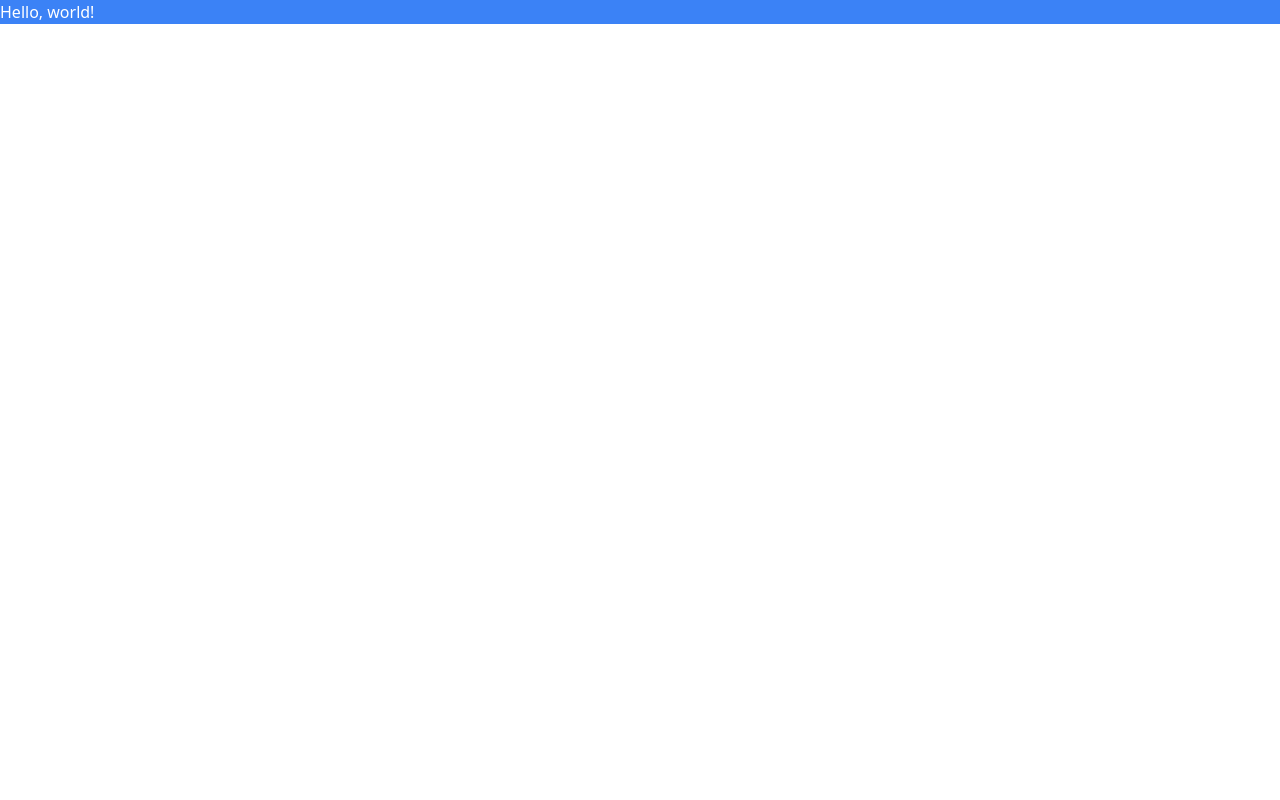
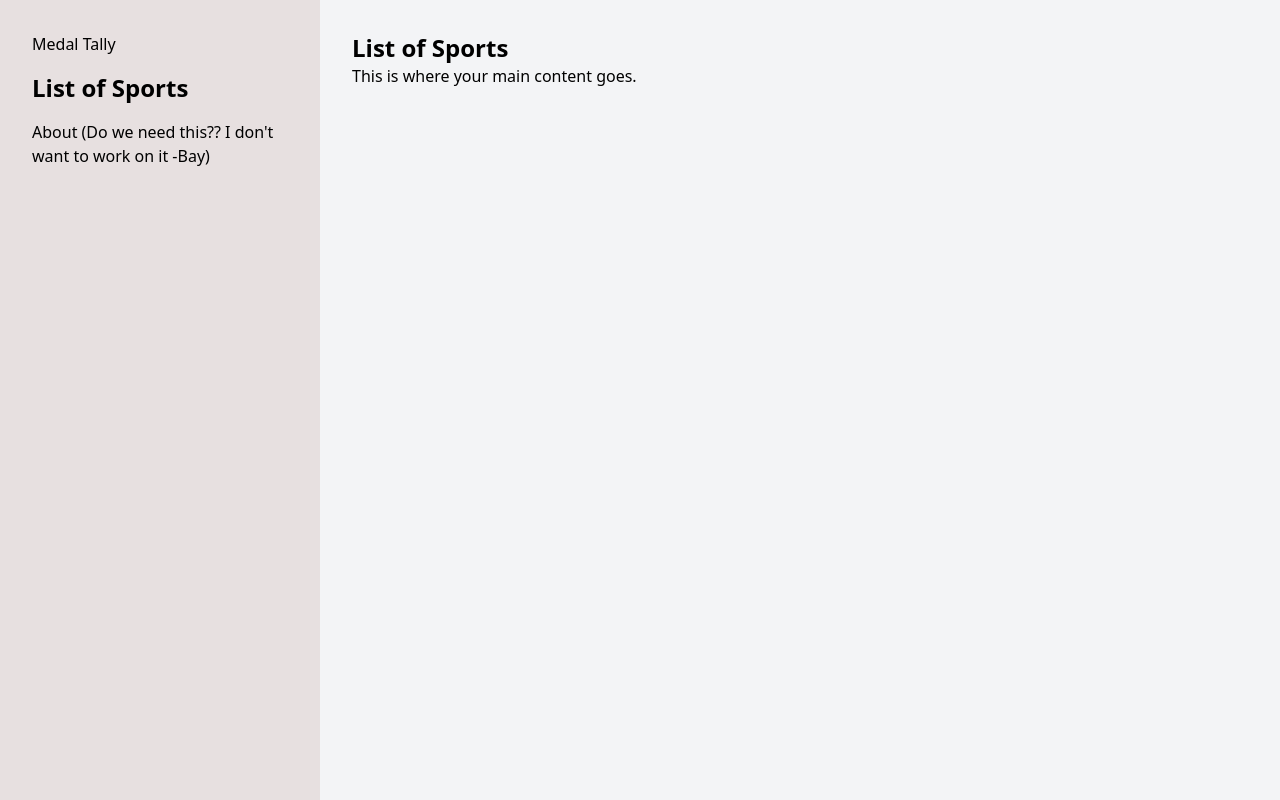
Before and after one commit to chartchai-class/project-2-peanut-butter-and-jelly-frontend, a Vue app: page /sportlist in a window 1280 px wide. Before the commit this address had no page. Built offline with nearby package versions, Linux system fonts and the light colour scheme.

Commit message:
Add basic elements of navigation bar
I give up

```diff
--- a/src/App.vue
+++ b/src/App.vue
@@ -1,13 +1,27 @@
 <script setup lang="ts">
-
-
+  import { RouterLink, RouterView } from 'vue-router'
 </script>
 
 <template>
-  <div class="bg-blue-500 text-white">Hello, world!</div>
+  <div class="flex h-screen">
+    <nav class="w-1/4 bg-[rgb(231,224,224)] p-8">
+      <ul>
+        <li class="mb-4"><a class="hover:bg-yellow-400 hover:rounded-lg hover:px-4 hover:py-2 transition-all">
+          <RouterLink exact-active-class="font-extrabold text-2xl" :to="{ name: 'medal-tally-view' }">Medal Tally</RouterLink>
+        </a></li>
+        <li class="mb-4"><a class="hover:bg-yellow-400 hover:rounded-lg hover:px-4 hover:py-2 transition-all">
+          <RouterLink exact-active-class="font-extrabold text-2xl" :to="{ name: 'sport-list-view' }">List of Sports</RouterLink>
+        </a></li>
+        <li class="mb-4"><a href="#" class="hover:bg-yellow-400 hover:rounded-lg hover:px-4 hover:py-2 transition-all">
+          About (Do we need this?? I don't want to work on it -Bay)
+        </a></li>
+      </ul>
+    </nav>
 
+    <div class="flex-1 bg-gray-100 p-8">
+      <RouterView/>
+    </div>
+  </div>
 </template>
 
-<style scoped>
-
-</style>
+<style scoped></style>
--- a/src/router/index.ts
+++ b/src/router/index.ts
@@ -1,22 +1,20 @@
+import MedalTallyView from '@/views/MedalTallyView.vue'
+import SportListView from '@/views/SportListView.vue'
 import { createRouter, createWebHistory } from 'vue-router'
-import HomeView from '../views/HomeView.vue'
 
 const router = createRouter({
   history: createWebHistory(import.meta.env.BASE_URL),
   routes: [
     {
       path: '/',
-      name: 'home',
-      component: HomeView
+      name: 'medal-tally-view',
+      component: MedalTallyView
     },
     {
-      path: '/about',
-      name: 'about',
-      // route level code-splitting
-      // this generates a separate chunk (About.[hash].js) for this route
-      // which is lazy-loaded when the route is visited.
-      component: () => import('../views/AboutView.vue')
-    }
+      path: '/sportlist',
+      name: 'sport-list-view',
+      component: SportListView
+    },
   ]
 })
 
--- /dev/null
+++ b/src/views/MedalTallyView.vue
@@ -0,0 +1,7 @@
+<script setup lang="ts">
+console.log('Hi')
+</script>
+<template>
+  <h1 class="text-2xl font-bold">Medal Tally</h1>
+  <p>This is where your main content goes.</p>
+</template>
--- /dev/null
+++ b/src/views/SportListView.vue
@@ -0,0 +1,7 @@
+<script setup lang="ts">
+console.log('Hi')
+</script>
+<template>
+  <h1 class="text-2xl font-bold">List of Sports</h1>
+  <p>This is where your main content goes.</p>
+</template>
```
